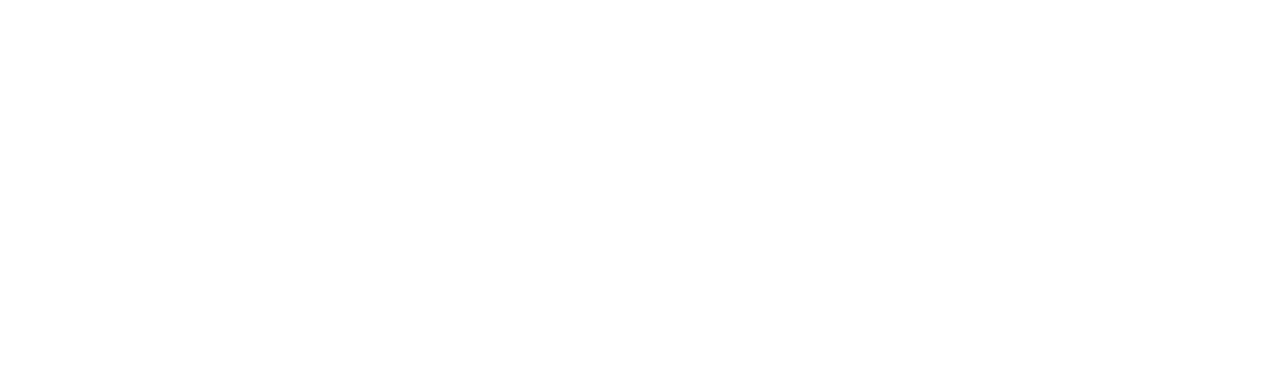
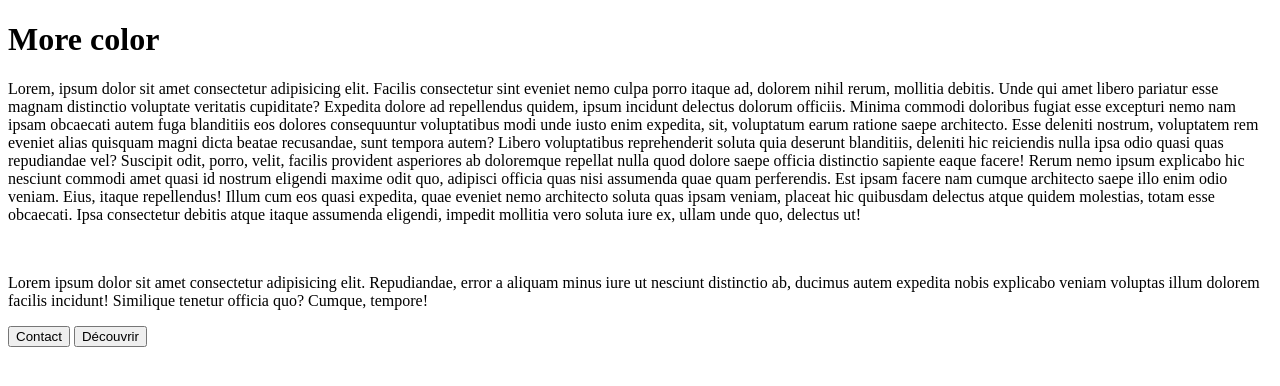
Before and after one commit to Rocalinecht/melted-img, a plain HTML site: page index.html in a window 1280 px wide. Drawn offline with Linux system fonts and the light colour scheme.

Commit message:
add content

```diff
--- a/index.html
+++ b/index.html
@@ -7,6 +7,15 @@
     <title>Melted img</title>
 </head>
 <body>
-
+    <div class="accueil">
+        <div class="bloc-fondu">
+            <h1>More color</h1>
+            <p>Lorem, ipsum dolor sit amet consectetur adipisicing elit. Facilis consectetur sint eveniet nemo culpa porro itaque ad, dolorem nihil rerum, mollitia debitis. Unde qui amet libero pariatur esse magnam distinctio voluptate veritatis cupiditate? Expedita dolore ad repellendus quidem, ipsum incidunt delectus dolorum officiis. Minima commodi doloribus fugiat esse excepturi nemo nam ipsam obcaecati autem fuga blanditiis eos dolores consequuntur voluptatibus modi unde iusto enim expedita, sit, voluptatum earum ratione saepe architecto. Esse deleniti nostrum, voluptatem rem eveniet alias quisquam magni dicta beatae recusandae, sunt tempora autem? Libero voluptatibus reprehenderit soluta quia deserunt blanditiis, deleniti hic reiciendis nulla ipsa odio quasi quas repudiandae vel? Suscipit odit, porro, velit, facilis provident asperiores ab doloremque repellat nulla quod dolore saepe officia distinctio sapiente eaque facere! Rerum nemo ipsum explicabo hic nesciunt commodi amet quasi id nostrum eligendi maxime odit quo, adipisci officia quas nisi assumenda quae quam perferendis. Est ipsam facere nam cumque architecto saepe illo enim odio veniam. Eius, itaque repellendus! Illum cum eos quasi expedita, quae eveniet nemo architecto soluta quas ipsam veniam, placeat hic quibusdam delectus atque quidem molestias, totam esse obcaecati. Ipsa consectetur debitis atque itaque assumenda eligendi, impedit mollitia vero soluta iure ex, ullam unde quo, delectus ut!</p>
+            <br>
+            <p>Lorem ipsum dolor sit amet consectetur adipisicing elit. Repudiandae, error a aliquam minus iure ut nesciunt distinctio ab, ducimus autem expedita nobis explicabo veniam voluptas illum dolorem facilis incidunt! Similique tenetur officia quo? Cumque, tempore!</p>
+            <button class="btn">Contact</button>
+            <button class="btn">Découvrir</button>
+        </div>
+    </div>
 </body>
 </html>
```
